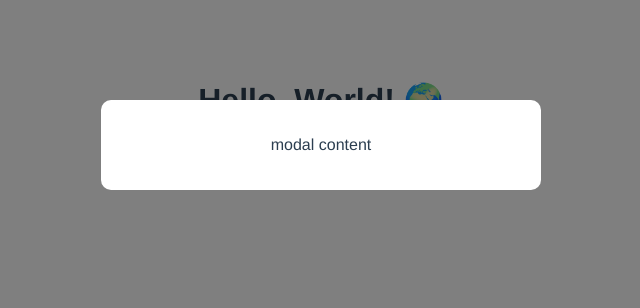
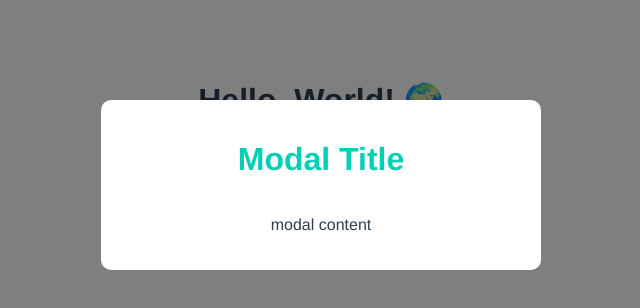
Before and after one commit to MomenSherif/vue3-playground, a Vue app: page / in a window 1280 px wide. Shown: the top 308 px of the page, without its empty margins (319-959 px from the left). Built offline with nearby package versions, Linux system fonts and the light colour scheme.

Commit message:
scoped & global styles

```diff
--- /dev/null
+++ b/src/assets/global.css
@@ -0,0 +1,3 @@
+body {
+  margin: 0;
+}
--- a/src/components/Modal.vue
+++ b/src/components/Modal.vue
@@ -1,6 +1,7 @@
 <template>
   <div class="backdrop">
     <div class="modal">
+      <h1>Modal Title</h1>
       <p>modal content</p>
     </div>
   </div>
@@ -12,7 +13,7 @@
 }
 </script>
 
-<style>
+<style scoped>
   .backdrop {
     position: fixed;
     top: 0;
@@ -28,5 +29,9 @@
     background-color: #fff;
     border-radius: 10px;
   }
-
+  .modal h1 {
+    color: #03cfb4;
+    border: none;
+    padding: 0;
+  }
 </style>
--- a/src/main.js
+++ b/src/main.js
@@ -1,4 +1,5 @@
 import { createApp } from 'vue'
 import App from './App.vue'
+import './assets/global.css'
 
 createApp(App).mount('#app')
```
